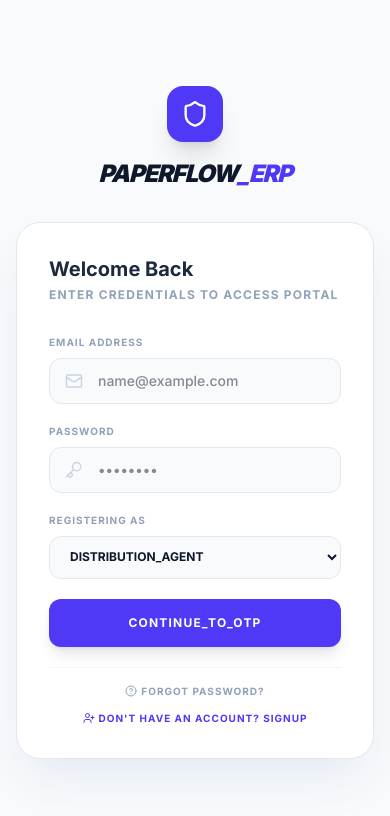
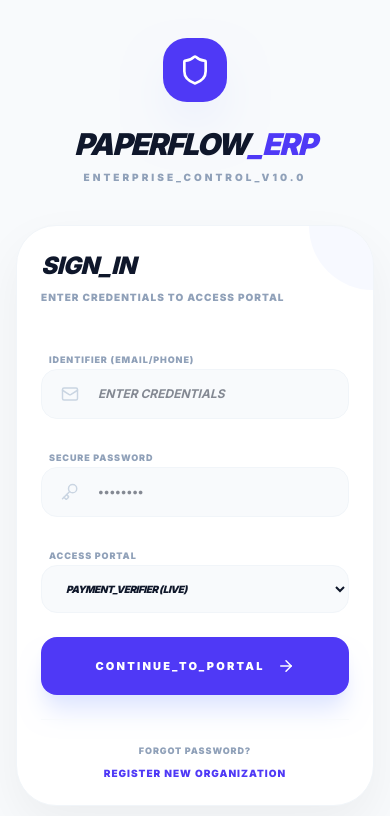
Before and after one commit to shrahul270-ai/findmypaper, a Next.js app: page / in a window 390 px wide. Shown: the top 816 px of the page. Built offline with nearby package versions, Linux system fonts and the light colour scheme.

Commit message:
Login Fix: Centered Auth card for mobile and fixed OTP redirection logic

```diff
--- a/src/app/page.tsx
+++ b/src/app/page.tsx
@@ -2,13 +2,12 @@
 
 import React, { useState } from 'react';
 import { useRouter } from 'next/navigation';
-import { Shield, Key, Mail, Smartphone, ArrowRight, Loader2, UserPlus, HelpCircle } from 'lucide-react';
-import { WhatsAppService } from '@/lib/notifications';
+import { Shield, Key, Mail, Smartphone, ArrowRight, Loader2, UserPlus, HelpCircle, X } from 'lucide-react';
 
 export default function AuthPage() {
   const [view, setView] = useState('LOGIN'); // LOGIN, SIGNUP, FORGOT, OTP
   const [loading, setLoading] = useState(false);
-  const [role, setRole] = useState('AGENT');
+  const [role, setRole] = useState('VERIFIER'); // Default to Verifier as per recent work
   const [phone, setPhone] = useState('');
   const [email, setEmail] = useState('');
   const router = useRouter();
@@ -17,118 +16,106 @@
     e.preventDefault();
     setLoading(true);
 
-    // In real app, we would call an API here.
-    // For now, we simulate sending OTP via WhatsApp service
     if (view !== 'OTP') {
-      console.log(`Sending OTP to ${phone || 'registered number'}...`);
-      // We trigger our notification service
-      // await WhatsAppService.sendOTP(phone, "123456");
-
+      // Simulate sending OTP
       setTimeout(() => {
         setLoading(false);
         setView('OTP');
-      }, 1200);
+      }, 1000);
     } else {
-      // Finalizing Auth
+      // Finalizing Auth and Redirecting
       setTimeout(() => {
         setLoading(false);
         const target = role.toLowerCase();
-        router.push(`/${target}`);
-      }, 1200);
+        // Ensure proper routing
+        window.location.href = `/${target}`;
+      }, 1000);
     }
   };
 
   return (
-    <div className="min-h-screen bg-slate-50 flex items-center justify-center p-4">
-      <div className="max-w-md w-full">
-        {/* Brand */}
-        <div className="text-center mb-8">
-          <div className="inline-flex items-center justify-center w-14 h-14 bg-indigo-600 rounded-2xl shadow-xl mb-4">
-            <Shield className="text-white" size={28} />
+    <div className="min-h-screen bg-[#F8FAFC] flex items-center justify-center p-4 md:p-6">
+      <div className="w-full max-w-[400px] animate-in fade-in zoom-in duration-500">
+
+        {/* Brand - Centered */}
+        <div className="text-center mb-10">
+          <div className="inline-flex items-center justify-center w-16 h-16 bg-indigo-600 rounded-[1.5rem] shadow-2xl shadow-indigo-100 mb-6 group hover:rotate-12 transition-all duration-500">
+            <Shield className="text-white" size={32} />
           </div>
-          <h1 className="text-2xl font-black tracking-tighter text-slate-900 italic">PAPERFLOW<span className="text-indigo-600">_ERP</span></h1>
+          <h1 className="text-3xl font-black tracking-tighter text-slate-900 italic uppercase">PAPERFLOW<span className="text-indigo-600">_ERP</span></h1>
+          <p className="text-[10px] font-black text-slate-400 uppercase tracking-[0.3em] mt-2">Enterprise_Control_v10.0</p>
         </div>
 
-        <div className="bg-white border border-slate-200 p-8 rounded-3xl shadow-2xl shadow-slate-200 relative overflow-hidden">
+        <div className="bg-white border border-slate-100 p-6 md:p-10 rounded-[2.5rem] md:rounded-[3.5rem] shadow-[0_20px_50px_rgba(0,0,0,0.05)] relative overflow-hidden">
+          {/* Decorative Gradient */}
+          <div className="absolute top-0 right-0 w-32 h-32 bg-indigo-50/50 rounded-full -translate-y-16 translate-x-16"></div>
+
           {/* Form Header */}
-          <div className="mb-8">
-            <h2 className="text-xl font-bold text-slate-800">
-              {view === 'LOGIN' && 'Welcome Back'}
-              {view === 'SIGNUP' && 'Create Account'}
-              {view === 'FORGOT' && 'Reset Password'}
-              {view === 'OTP' && 'Verify Identity'}
+          <div className="mb-10 relative z-10">
+            <h2 className="text-2xl font-black text-slate-900 italic uppercase tracking-tight">
+              {view === 'LOGIN' && 'Sign_In'}
+              {view === 'SIGNUP' && 'Create_Account'}
+              {view === 'FORGOT' && 'Reset_Pass'}
+              {view === 'OTP' && 'Verify_Identity'}
             </h2>
-            <p className="text-xs text-slate-400 font-bold uppercase tracking-widest mt-1">
+            <p className="text-[10px] text-slate-400 font-black uppercase tracking-widest mt-2">
               {view === 'LOGIN' && 'Enter credentials to access portal'}
               {view === 'SIGNUP' && 'Register your distribution point'}
-              {view === 'FORGOT' && 'OTP will be sent to your WhatsApp'}
-              {view === 'OTP' && `Code sent to ${phone || 'registered phone'}`}
+              {view === 'FORGOT' && 'OTP will be sent to WhatsApp'}
+              {view === 'OTP' && `Code sent to Registered Phone`}
             </p>
           </div>
 
-          <form onSubmit={handleAction} className="space-y-5">
+          <form onSubmit={handleAction} className="space-y-6 relative z-10">
+
             {view === 'SIGNUP' && (
-              <div className="space-y-5 animate-fade-in">
-                <div>
-                  <label className="text-[10px] font-bold text-slate-400 uppercase tracking-widest mb-2 block">Full Name</label>
-                  <input type="text" placeholder="Your Name" required className="auth-input w-full px-4 py-3 bg-slate-50 border border-slate-200 rounded-xl outline-none focus:ring-2 focus:ring-indigo-600 text-sm font-medium" />
-                </div>
-                <div>
-                  <label className="text-[10px] font-bold text-slate-400 uppercase tracking-widest mb-2 block">WhatsApp Number</label>
-                  <div className="relative">
-                    <Smartphone className="absolute left-4 top-1/2 -translate-y-1/2 text-slate-300" size={18} />
-                    <input
-                      type="tel"
-                      placeholder="+91 XXXXX XXXXX"
-                      required
-                      value={phone}
-                      onChange={(e) => setPhone(e.target.value)}
-                      className="w-full pl-12 pr-4 py-3 bg-slate-50 border border-slate-200 rounded-xl outline-none focus:ring-2 focus:ring-indigo-600 text-sm font-medium"
-                    />
-                  </div>
+              <div className="space-y-6">
+                <div className="space-y-2">
+                  <label className="text-[9px] font-black text-slate-400 uppercase tracking-widest px-2">Operator Name</label>
+                  <input type="text" placeholder="FULL NAME" required className="w-full px-5 py-4 bg-slate-50 border border-slate-100 rounded-2xl outline-none focus:ring-2 focus:ring-indigo-600 text-xs font-bold uppercase italic" />
                 </div>
               </div>
             )}
 
             {(view === 'LOGIN' || view === 'FORGOT' || view === 'SIGNUP') && (
-              <div className="space-y-5 animate-fade-in">
-                <div>
-                  <label className="text-[10px] font-bold text-slate-400 uppercase tracking-widest mb-2 block">Email Address</label>
+              <div className="space-y-6">
+                <div className="space-y-2">
+                  <label className="text-[9px] font-black text-slate-400 uppercase tracking-widest px-2">Identifier (Email/Phone)</label>
                   <div className="relative">
-                    <Mail className="absolute left-4 top-1/2 -translate-y-1/2 text-slate-300" size={18} />
+                    <Mail className="absolute left-5 top-1/2 -translate-y-1/2 text-slate-300" size={18} />
                     <input
-                      type="email"
-                      placeholder="name@example.com"
+                      type="text"
+                      placeholder="ENTER CREDENTIALS"
                       required
                       value={email}
                       onChange={(e) => setEmail(e.target.value)}
-                      className="w-full pl-12 pr-4 py-3 bg-slate-50 border border-slate-200 rounded-xl outline-none focus:ring-2 focus:ring-indigo-600 text-sm font-medium"
+                      className="w-full pl-14 pr-5 py-4 bg-slate-50 border border-slate-100 rounded-2xl outline-none focus:ring-2 focus:ring-indigo-600 text-xs font-bold uppercase italic"
                     />
                   </div>
                 </div>
 
                 {view !== 'FORGOT' && (
-                  <div>
-                    <label className="text-[10px] font-bold text-slate-400 uppercase tracking-widest mb-2 block">Password</label>
+                  <div className="space-y-2">
+                    <label className="text-[9px] font-black text-slate-400 uppercase tracking-widest px-2">Secure Password</label>
                     <div className="relative">
-                      <Key className="absolute left-4 top-1/2 -translate-y-1/2 text-slate-300" size={18} />
-                      <input type="password" placeholder="••••••••" required className="w-full pl-12 pr-4 py-3 bg-slate-50 border border-slate-200 rounded-xl outline-none focus:ring-2 focus:ring-indigo-600 text-sm font-medium" />
+                      <Key className="absolute left-5 top-1/2 -translate-y-1/2 text-slate-300" size={18} />
+                      <input type="password" placeholder="••••••••" required className="w-full pl-14 pr-5 py-4 bg-slate-50 border border-slate-100 rounded-2xl outline-none focus:ring-2 focus:ring-indigo-600 text-xs font-bold" />
                     </div>
                   </div>
                 )}
 
                 {(view === 'LOGIN' || view === 'SIGNUP') && (
-                  <div>
-                    <label className="text-[10px] font-bold text-slate-400 uppercase tracking-widest mb-2 block">Registering As</label>
+                  <div className="space-y-2">
+                    <label className="text-[9px] font-black text-slate-400 uppercase tracking-widest px-2">Access Portal</label>
                     <select
                       value={role}
                       onChange={(e) => setRole(e.target.value)}
-                      className="w-full px-4 py-3 bg-slate-50 border border-slate-200 rounded-xl outline-none focus:ring-2 focus:ring-indigo-600 font-bold text-xs"
+                      className="w-full px-5 py-4 bg-slate-50 border border-slate-100 rounded-2xl outline-none focus:ring-2 focus:ring-indigo-600 font-black text-[10px] uppercase tracking-tighter italic"
                     >
+                      <option value="VERIFIER">PAYMENT_VERIFIER (Live)</option>
                       <option value="AGENT">DISTRIBUTION_AGENT</option>
                       <option value="HAWKER">FIELD_HAWKER</option>
                       <option value="CUSTOMER">MEMBER_CUSTOMER</option>
-                      <option value="VERIFIER">PAYMENT_VERIFIER</option>
                     </select>
                   </div>
                 )}
@@ -136,41 +123,43 @@
             )}
 
             {view === 'OTP' && (
-              <div className="space-y-6 animate-fade-in text-center">
-                <div className="flex justify-between gap-2">
+              <div className="space-y-8 text-center animate-in slide-in-from-bottom-4 duration-500">
+                <div className="flex justify-between gap-2 max-w-[300px] mx-auto">
                   {[1, 2, 3, 4, 5, 6].map((i) => (
-                    <input key={i} type="text" maxLength={1} className="w-12 h-14 text-center bg-slate-50 border border-slate-200 rounded-xl font-black text-xl outline-none focus:ring-2 focus:ring-indigo-600" />
+                    <input key={i} type="text" maxLength={1} className="w-full h-14 md:h-16 text-center bg-slate-50 border border-slate-100 rounded-xl md:rounded-2xl font-black text-xl outline-none focus:ring-2 focus:ring-indigo-600 shadow-sm" />
                   ))}
                 </div>
-                <p className="text-[10px] text-slate-400 font-bold uppercase tracking-widest">Code sent to your phone. Use <span className="text-indigo-600">123456</span> to test.</p>
+                <div className="p-4 bg-indigo-50/50 rounded-2xl border border-indigo-100/50">
+                  <p className="text-[9px] text-slate-500 font-black uppercase tracking-widest">TEST_OTP_CREDENTIALS</p>
+                  <p className="text-sm font-black text-indigo-600 mt-1">1 2 3 4 5 6</p>
+                </div>
               </div>
             )}
 
             <button
               type="submit"
               disabled={loading}
-              className="w-full bg-indigo-600 text-white py-4 rounded-xl font-bold text-xs tracking-widest uppercase hover:bg-slate-900 transition-all flex items-center justify-center gap-2 shadow-lg"
+              className="w-full bg-indigo-600 text-white py-5 rounded-2xl font-black text-[11px] tracking-[0.2em] uppercase hover:bg-slate-900 transition-all flex items-center justify-center gap-3 shadow-xl shadow-indigo-100 active:scale-95"
             >
               {loading ? <Loader2 className="animate-spin" size={18} /> : (
-                view === 'OTP' ? 'VERIFY_&_ENTER' : 'CONTINUE_TO_OTP'
+                <>
+                  {view === 'OTP' ? 'VERIFY_&_ENTER' : 'CONTINUE_TO_PORTAL'}
+                  <ArrowRight size={18} />
+                </>
               )}
             </button>
 
             {/* Helper Links */}
-            <div className="pt-4 border-t border-slate-100 flex flex-col gap-3 text-center">
+            <div className="pt-6 border-t border-slate-50 flex flex-col gap-4 text-center">
               {view === 'LOGIN' && (
-                <>
-                  <button type="button" onClick={() => setView('FORGOT')} className="text-[10px] text-slate-400 font-bold uppercase tracking-widest hover:text-indigo-600 flex items-center justify-center gap-1">
-                    <HelpCircle size={12} /> Forgot Password?
-                  </button>
-                  <button type="button" onClick={() => setView('SIGNUP')} className="text-[10px] text-indigo-600 font-bold uppercase tracking-widest hover:underline flex items-center justify-center gap-1">
-                    <UserPlus size={12} /> Don't have an account? Signup
-                  </button>
-                </>
+                <div className="flex flex-col gap-2">
+                   <button type="button" onClick={() => setView('FORGOT')} className="text-[9px] text-slate-400 font-black uppercase tracking-widest hover:text-indigo-600 transition-colors">Forgot Password?</button>
+                   <button type="button" onClick={() => setView('SIGNUP')} className="text-[10px] text-indigo-600 font-black uppercase tracking-widest hover:underline">Register New Organization</button>
+                </div>
               )}
               {(view === 'SIGNUP' || view === 'FORGOT' || view === 'OTP') && (
-                <button type="button" onClick={() => setView('LOGIN')} className="text-[10px] text-slate-400 font-bold uppercase tracking-widest hover:text-indigo-600">
-                  Back to Login
+                <button type="button" onClick={() => setView('LOGIN')} className="text-[10px] text-slate-400 font-black uppercase tracking-widest hover:text-indigo-600 flex items-center justify-center gap-2">
+                   <X size={12} /> BACK_TO_LOGIN
                 </button>
               )}
             </div>
```
